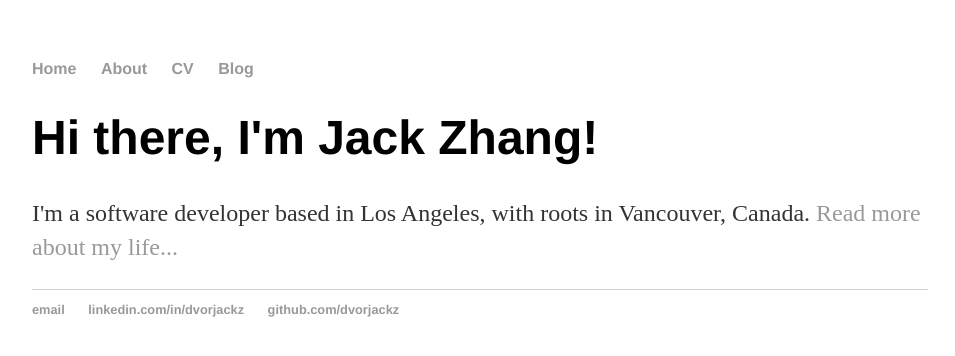
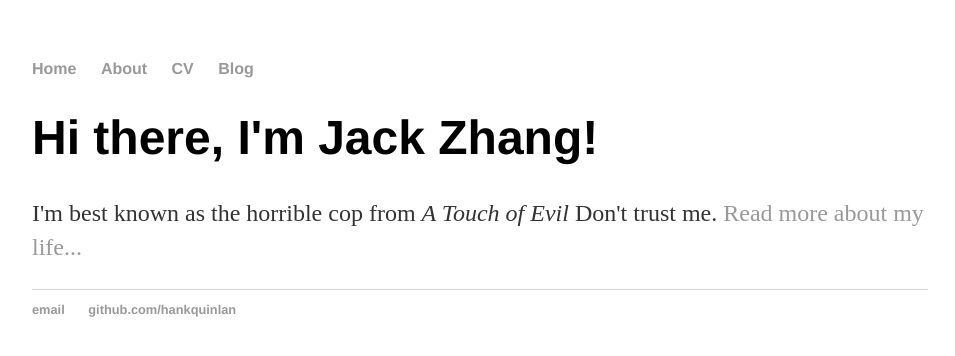
Before and after one commit to dvorjackz/dvorjackz.github.io, a Jekyll site: the page built from index.html, in a window 1280 px wide. Shown: the top 356 px of the page, without its empty margins (160-1115 px from the left). Built offline with Jekyll 4.4.1, drawn with Linux system fonts in a browser that asks for light colours.

Commit message:
Update index.html

```diff
--- a/index.html
+++ b/index.html
@@ -1,31 +1,8 @@
-<!DOCTYPE html>
-<html>
-	<head>
-		<title>Jack Zhang, Software Developer</title>
-		<!-- link to main stylesheet -->
-		<link rel="stylesheet" type="text/css" href="/css/main.css">
-	</head>
-	<body>
-		<nav>
-    		<ul>
-        		<li><a href="/">Home</a></li>
-	        	<li><a href="/about">About</a></li>
-        		<li><a href="/cv">CV</a></li>
-        		<li><a href="/blog">Blog</a></li>
-    		</ul>
-		</nav>
-		<div class="container">
-    		<div class="blurb">
-        		<h1>Hi there, I'm Jack Zhang!</h1>
-				<p>I'm a software developer based in Los Angeles, with roots in Vancouver, Canada. <a href="/about">Read more about my life...</a></p>
-    		</div><!-- /.blurb -->
-		</div><!-- /.container -->
-		<footer>
-    		<ul>
-        		<li><a href="mailto:dvorjackz@ucla.edu">email</a></li>
-			<li><a href="https://linkedin.com/in/dvorjackz">linkedin.com/in/dvorjackz</a></li>
-        		<li><a href="https://github.com/dvorjackz">github.com/dvorjackz</a></li>
-			</ul>
-		</footer>
-	</body>
-</html>
+---
+layout: default
+title: Hank Quinlan, Horrible Cop
+---
+<div class="blurb">
+	<h1>Hi there, I'm Jack Zhang!</h1>
+	<p>I'm best known as the horrible cop from <em>A Touch of Evil</em> Don't trust me. <a href="/about">Read more about my life...</a></p>
+</div><!-- /.blurb -->
```
